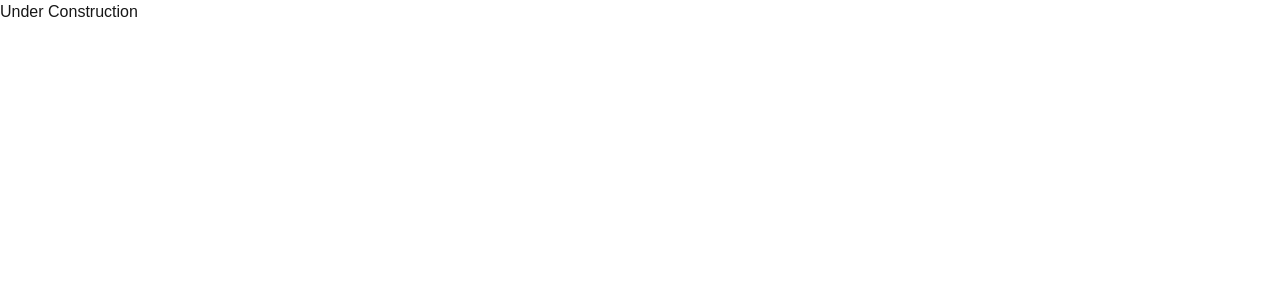
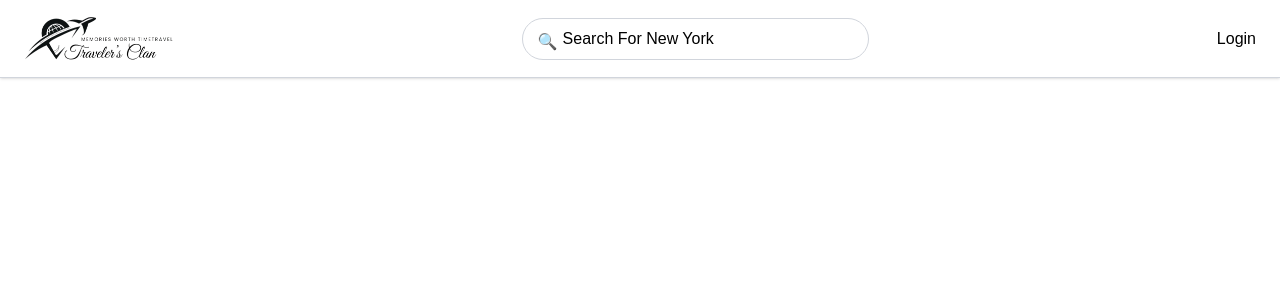
Before and after one commit to durgesh-acharya/tcfrontend, a Next.js app: page / in a window 1280 px wide. Shown: the top 300 px of the page. Built offline with nearby package versions, Linux system fonts and the light colour scheme.

Commit message:
first working deployment

```diff
--- a/src/app/page.tsx
+++ b/src/app/page.tsx
@@ -1,9 +1,10 @@
-
-
+"use client";
+import React, { useState } from 'react';
+import Navbar from '@/components/Navbar';
 export default function Home() {
   return (
     <>
-    <h1>Under Construction</h1>
+     <Navbar />
     </>
   );
 }
--- /dev/null
+++ b/src/components/Navbar.tsx
@@ -0,0 +1,38 @@
+import React from 'react';
+import SearchInput from './SearchInput';
+import Image from 'next/image'; // Import the Image component
+const Navbar: React.FC = () => {
+  return (
+    <nav className="bg-white shadow-sm border-b border-gray-300">
+    <div className="max-w-7xl mx-auto px-6 py-4 flex items-center justify-between">
+
+      {/* Left Side: Logo only */}
+      <div className="flex items-center">
+        {/* Logo with larger size */}
+        <Image
+          src="/images/logo.png" // Replace with your logo path
+          alt="Logo"
+          width={150} // Adjust to a larger size
+          height={60} // Adjust to a larger size
+          className="object-contain"
+        />
+      </div>
+
+      {/* Center: Search Bar */}
+      <div className="flex flex-1 justify-center hidden sm:block">
+        <SearchInput />
+      </div>
+
+      {/* Right Side: Currency Selector and Login */}
+      <div className="flex items-center space-x-4">
+        {/* Login Link */}
+        <a href="/login" className="text-black hover:underline">
+          Login
+        </a>
+      </div>
+    </div>
+  </nav>
+  );
+};
+
+export default Navbar;
--- /dev/null
+++ b/src/components/SearchInput.tsx
@@ -0,0 +1,46 @@
+import React, { useState, useEffect } from 'react';
+
+const SearchInput: React.FC = () => {
+  // List of locations to cycle through
+  const locations = ['Dubai', 'Paris', 'New York', 'Tokyo', 'Sydney'];
+  const [currentLocation, setCurrentLocation] = useState(locations[0]);
+  const [textIndex, setTextIndex] = useState(0); // To control typing animation
+
+  useEffect(() => {
+    const interval = setInterval(() => {
+      setTextIndex(0); // Reset typing effect
+      const currentIndex = locations.indexOf(currentLocation);
+      const nextIndex = (currentIndex + 1) % locations.length;
+      setCurrentLocation(locations[nextIndex]);
+    }, 3000); // Change location every 3 seconds
+
+    return () => clearInterval(interval);
+  }, [currentLocation]);
+
+  useEffect(() => {
+    const typingInterval = setInterval(() => {
+      if (textIndex < currentLocation.length) {
+        setTextIndex(textIndex + 1);
+      }
+    }, 150); // Adjust typing speed (150ms per letter)
+
+    return () => clearInterval(typingInterval);
+  }, [textIndex, currentLocation]);
+
+  return (
+    <div className="flex justify-center items-center w-full">
+      <div className="relative w-1/2 md:w-1/3  rounded-lg">
+        <input
+          type="text"
+          value={`Search For ${currentLocation.substring(0, textIndex)}`}
+          readOnly
+          className="w-full py-2 pl-10 pr-4 rounded-full border border-gray-300 focus:outline-none focus:ring-2 focus:ring-blue-500 text-black placeholder-gray-300 transition"
+        />
+        {/* Search Icon on the Left */}
+        <div className="absolute top-0 left-0 mt-3 ml-4 text-gray-500">🔍</div>
+      </div>
+    </div>
+  );
+};
+
+export default SearchInput;
```
Also changed, not shown: public/images/logo.png (added).
